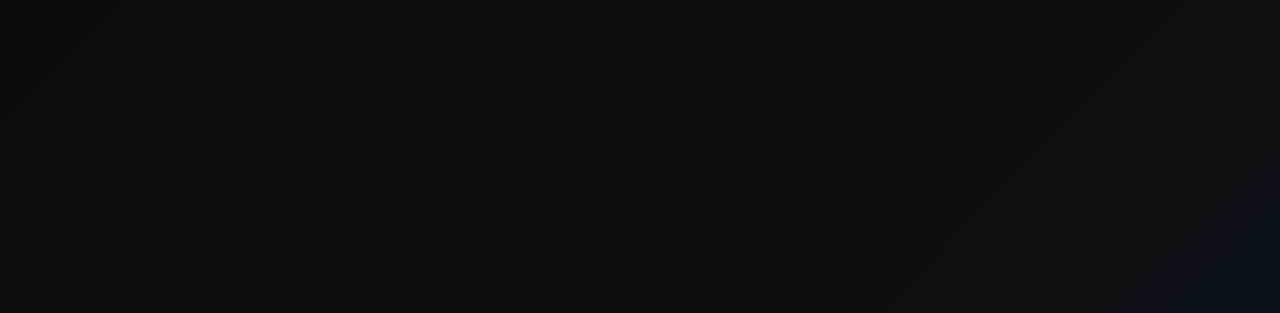
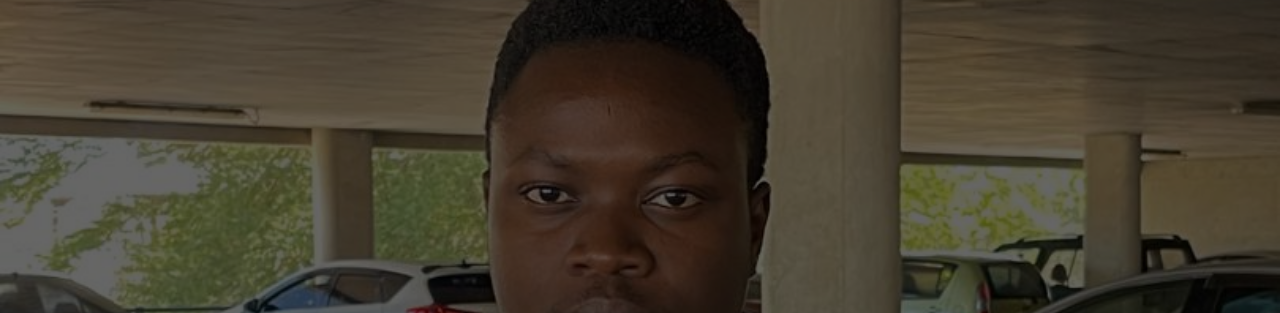
Before and after one commit to Maxencio7/Portfolio-demo, a plain HTML site: page index.html in a window 1280 px wide. Shown: the top 313 px of the page. Drawn offline with nearby package versions, Linux system fonts and the light colour scheme; files whose address does not match are found by name.

Commit message:
Update style.css

```diff
--- a/style.css
+++ b/style.css
@@ -19,7 +19,7 @@ body {
 .hero {
   position: relative;
   height: 100vh;
-  background: url("images/prof.jpeg") no-repeat center center/cover;
+  background: url("prof.jpeg") no-repeat center center/cover;
   display: flex;
   align-items: center;
   justify-content: center;
```
